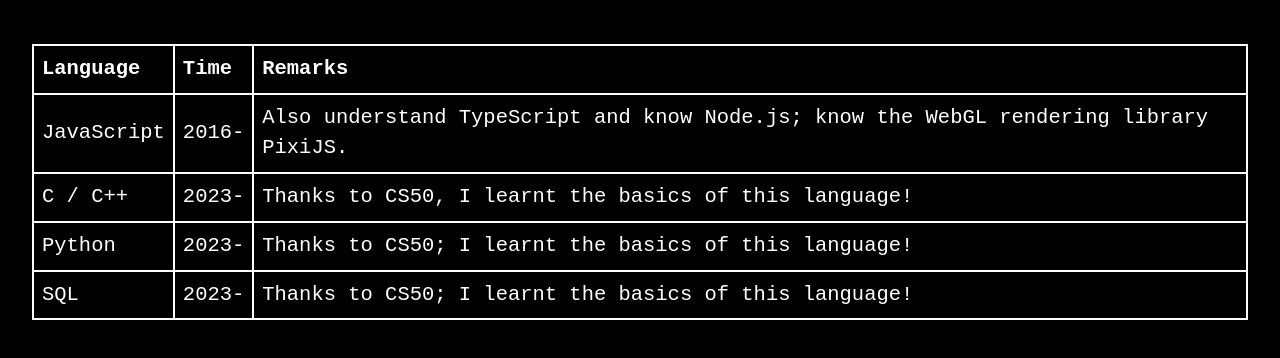
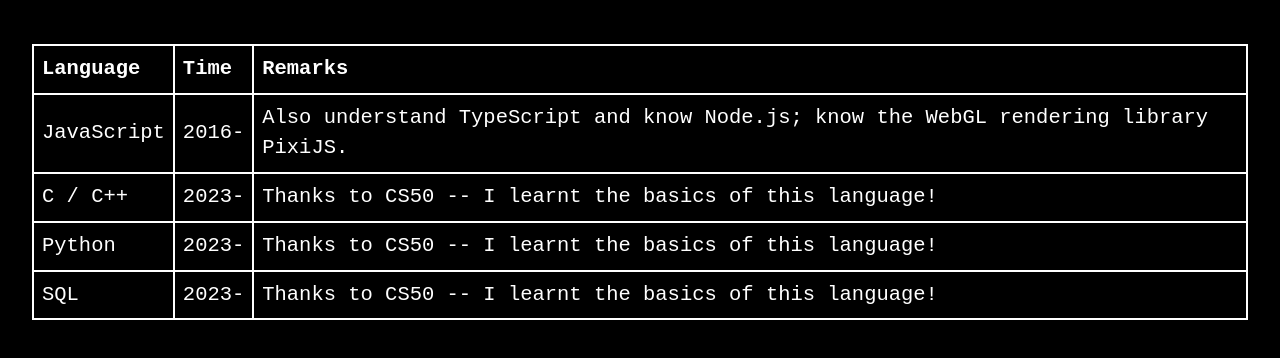
Before and after one commit to yueagar/my_cs50_code, a plain HTML site: page Week 8/homepage/experience.html in a window 1280 px wide. Shown: the part 68-426 px from the top of the page. Drawn offline with nearby package versions, Linux system fonts and the light colour scheme.

Commit message:
small changes in words in the homepage

```diff
--- a/Week 8/homepage/experience.html
+++ b/Week 8/homepage/experience.html
@@ -35,17 +35,17 @@
                     <tr>
                         <td>C / C++</td>
                         <td>2023-</td>
-                        <td>Thanks to CS50, I learnt the basics of this language!</td>
+                        <td>Thanks to CS50 -- I learnt the basics of this language!</td>
                     </tr>
                     <tr>
                         <td>Python</td>
                         <td>2023-</td>
-                        <td>Thanks to CS50; I learnt the basics of this language!</td>
+                        <td>Thanks to CS50 -- I learnt the basics of this language!</td>
                     </tr>
                     <tr>
                         <td>SQL</td>
                         <td>2023-</td>
-                        <td>Thanks to CS50; I learnt the basics of this language!</td>
+                        <td>Thanks to CS50 -- I learnt the basics of this language!</td>
                     </tr>
                 </tbody>
             </table>
```
